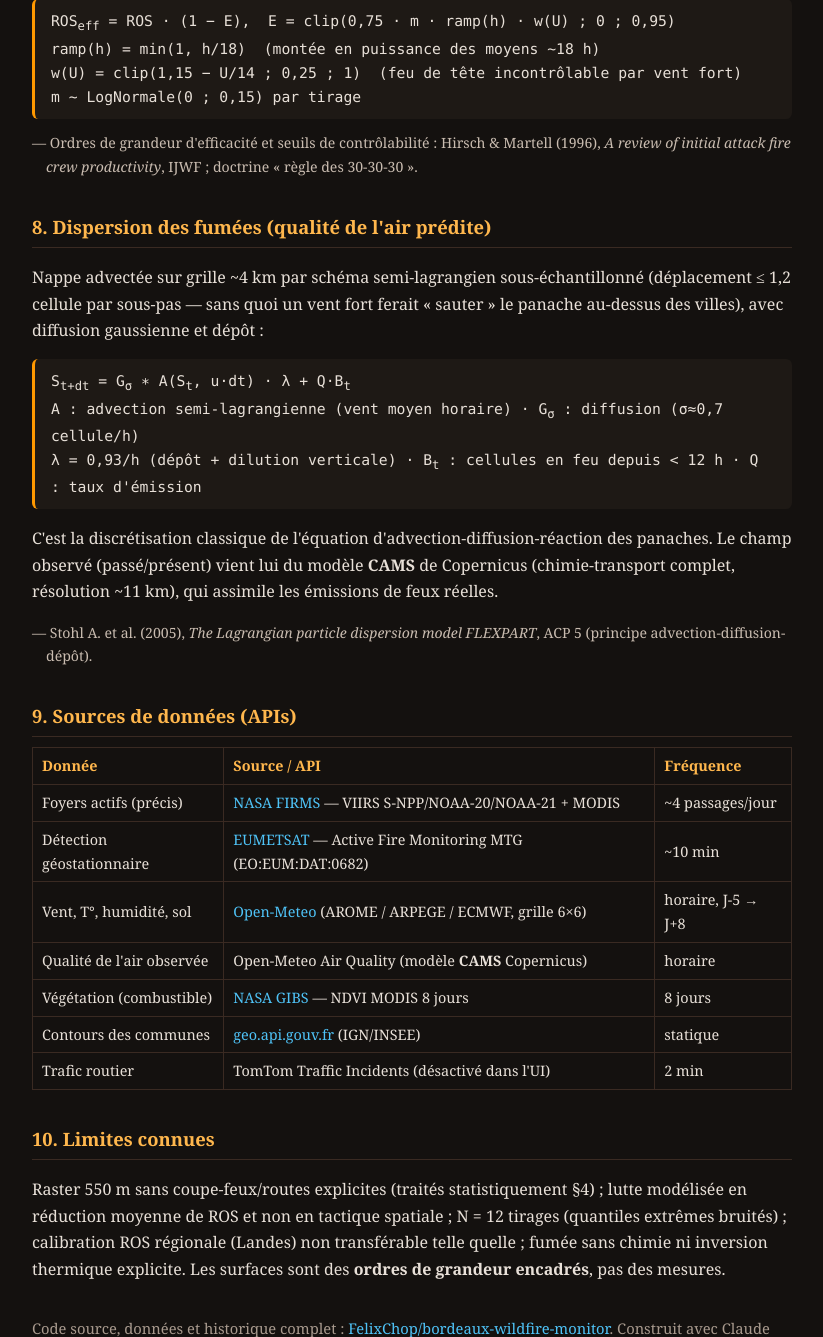
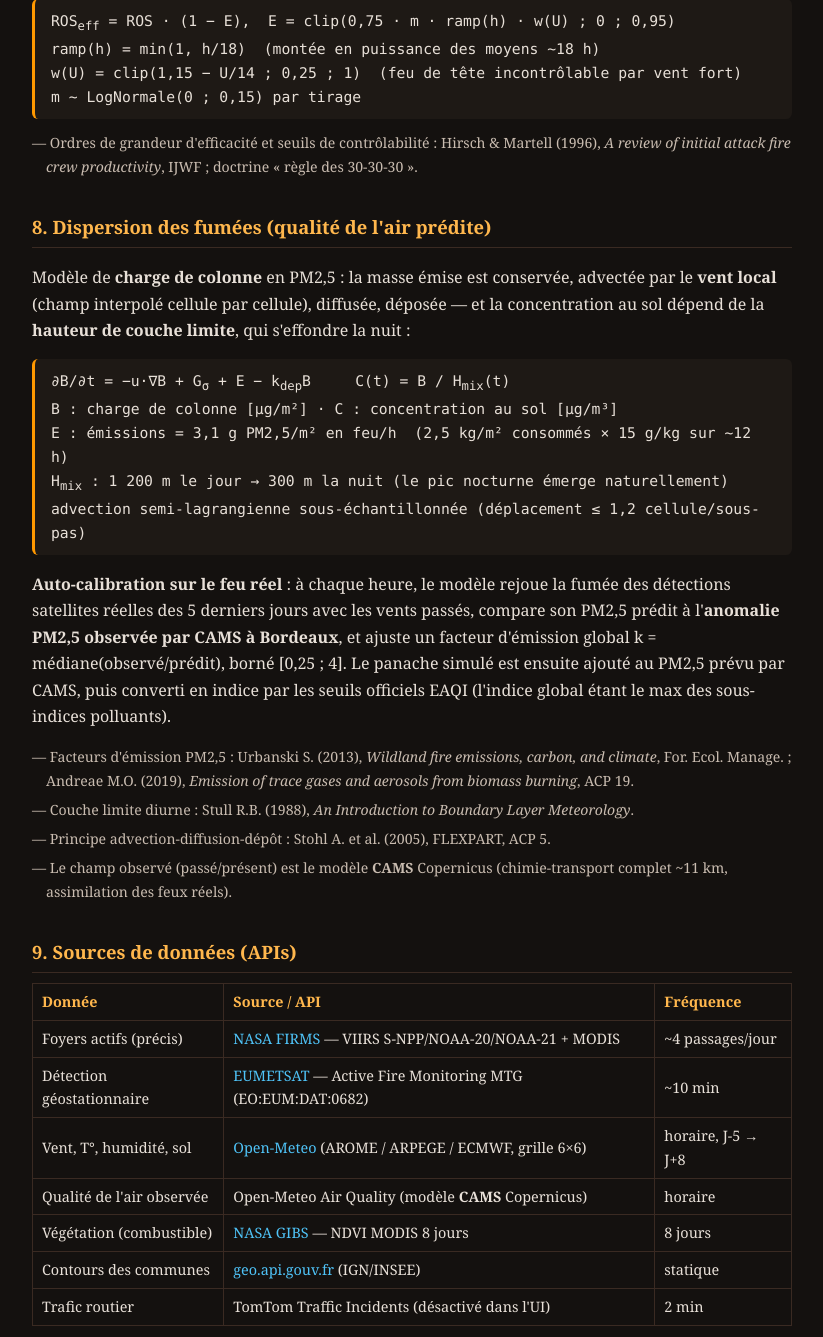
Before and after one commit to FelixChop/bordeaux-wildfire-monitor, a Flask app: page /methodologie in a window 1280 px wide. Shown: the part 2981-4318 px from the top of the page, without its empty margins (228-1051 px from the left). Run offline with Flask 3, Linux system fonts and the light colour scheme; data that the repository does not hold is empty.

Commit message:
Fumée fiable (PM2.5 physique auto-calibré), vues cohérentes, Biscarrosse
- Fumée refondue en modèle physique : charge de colonne PM2.5 [µg/m²]
  advectée par le VENT LOCAL, émissions ancrées littérature (2.5 kg/m² ×
  15 g/kg / 12 h), concentration = B/H_mix avec couche limite diurne
  (1200 m jour / 300 m nuit → pics nocturnes émergents), conversion en
  indice par seuils EAQI officiels (max des sous-indices), le tout AUTO-
  CALIBRÉ chaque heure contre l'anomalie PM2.5 CAMS observée à Bordeaux
  (hindcast du feu réel ; k=0.25 actuellement)
- Vues d'ensemble cohérentes : Référence/Optimiste = tirages SANS pyroCb,
  « Si pyroCb » = tirages AVEC, Pessimiste = p90 ; ENS_RUNS 12→16 ;
  version de cache (v6) pour invalider les formats obsolètes
- Biscarrosse : bbox FIRMS/Meteosat étendues au sud (1193 détections
  trouvées !), vue décalée 44.33→45.06
- Légende en haut ; PYTHONUNBUFFERED (logs lisibles) ; méthodologie §8 réécrite

Co-Authored-By: Claude Opus 4.8 <noreply@anthropic.com>
Claude-Session: https://claude.ai/code/session_016ijHAmpu4sBV3piFh2caRt

```diff
--- a/app.py
+++ b/app.py
@@ -106,7 +106,7 @@ def _fetch_firms_product(map_key, product, bbox, days=5):
 def fetch_nasa_firms():
     """Fetch real-time fire hotspots from several NRT satellites and merge them."""
     map_key = os.getenv('NASA_FIRMS_MAP_KEY', 'DEMO_KEY')
-    bbox = (-1.5, 44.5, -0.5, 45.2)
+    bbox = (-1.6, 44.2, -0.4, 45.3)   # inclut Biscarrosse au sud
 
     hotspots = []
     for product in _FIRMS_PRODUCTS:
@@ -574,7 +574,7 @@ def compute_ensemble():
     if not latest_data:
         return None
     from src.fire_front import simulate_ensemble, derive_view
-    ver = f"{last_update}:{datetime.utcnow().strftime('%dT%H')}"
+    ver = f"v6:{last_update}:{datetime.utcnow().strftime('%dT%H')}"
     if _ens_store['ver'] == ver:
         return _ens_store['views']
     if not _sim_lock.acquire(blocking=False):
@@ -585,7 +585,8 @@ def compute_ensemble():
         hotspots, wind, wf, fuel, _ = _sim_inputs()
         store = simulate_ensemble(
             hotspots, wind, wind_field=wf, veg_fuel=fuel, veg_bbox=SIM_BBOX,
-            max_hours=168, n_runs=int(os.getenv('ENS_RUNS', '12')))
+            max_hours=168, n_runs=int(os.getenv('ENS_RUNS', '16')))
+        store['smoke_k'] = calibrate_smoke_k()   # ancré sur le panache RÉEL
         views = {}
         for v in _VIEWS:
             d = derive_view(store, v)
@@ -1064,7 +1065,7 @@ def fetch_meteosat_fire():
         fires = []
         for r, c in zip(rows.tolist(), cols.tolist()):
             lo, la = P(float(x[c]) * H, float(y[r]) * H, inverse=True)
-            if -1.6 <= lo <= -0.3 and 44.3 <= la <= 45.4:
+            if -1.7 <= lo <= -0.3 and 44.15 <= la <= 45.4:
                 fires.append({'lat': round(float(la), 4), 'lon': round(float(lo), 4),
                               'level': int(fr[r, c])})
         end = tstr.split('/')[-1] if tstr else None
@@ -1154,47 +1155,111 @@ def api_air_quality_png():
                     headers={'Cache-Control': 'public, max-age=900'})
 
 
+def fetch_air_field():
+    """Hourly CAMS air field (EAQI index + PM2.5 µg/m³): past 5 d + forecast 7 d."""
+    n_lat, n_lon = 9, 10
+    lat0, lat1, lon0, lon1 = 44.20, 45.55, -1.75, -0.25
+    lats = np.linspace(lat0, lat1, n_lat)
+    lons = np.linspace(lon0, lon1, n_lon)
+    laq, loq = [], []
+    for la in lats:
+        for lo in lons:
+            laq.append(round(float(la), 3))
+            loq.append(round(float(lo), 3))
+    r = requests.get('https://air-quality-api.open-meteo.com/v1/air-quality', params={
+        'latitude': ','.join(map(str, laq)), 'longitude': ','.join(map(str, loq)),
+        'hourly': 'european_aqi,pm2_5', 'past_days': 5, 'forecast_days': 7,
+        'timezone': 'UTC'}, timeout=30)
+    if r.status_code != 200:
+        return None
+    res = r.json()
+    if isinstance(res, dict):
+        res = [res]
+    times = res[0].get('hourly', {}).get('time', [])
+    T = len(times)
+    aqi = np.zeros((T, n_lat, n_lon))
+    pm25 = np.zeros((T, n_lat, n_lon))
+    for idx, x in enumerate(res[:n_lat * n_lon]):
+        h = x.get('hourly', {})
+        a = h.get('european_aqi') or []
+        p = h.get('pm2_5') or []
+        i, j = idx // n_lon, idx % n_lon
+        for t in range(T):
+            aqi[t, i, j] = a[t] if t < len(a) and a[t] is not None else 0
+            pm25[t, i, j] = p[t] if t < len(p) and p[t] is not None else 0
+    return {'times': times, 'bbox': [lat0, lon0, lat1, lon1],
+            'aqi': aqi.round(0).tolist(), 'pm25': pm25.round(1).tolist()}
+
+
 @app.route('/api/air-field')
 def api_air_field():
-    """Hourly air-quality field (CAMS EAQI) on a grid: past 5 d + forecast 7 d.
-
-    Lets the client colour the air per timeline frame; on simulation frames it
-    adds the smoke plume of the simulated fire on top.
-    """
-    def prod():
-        n_lat, n_lon = 9, 10
-        lat0, lat1, lon0, lon1 = 44.20, 45.55, -1.75, -0.25
-        lats = np.linspace(lat0, lat1, n_lat)
-        lons = np.linspace(lon0, lon1, n_lon)
-        laq, loq = [], []
-        for la in lats:
-            for lo in lons:
-                laq.append(round(float(la), 3))
-                loq.append(round(float(lo), 3))
-        r = requests.get('https://air-quality-api.open-meteo.com/v1/air-quality', params={
-            'latitude': ','.join(map(str, laq)), 'longitude': ','.join(map(str, loq)),
-            'hourly': 'european_aqi', 'past_days': 5, 'forecast_days': 7,
-            'timezone': 'UTC'}, timeout=30)
-        if r.status_code != 200:
-            return None
-        res = r.json()
-        if isinstance(res, dict):
-            res = [res]
-        times = res[0].get('hourly', {}).get('time', [])
-        T = len(times)
-        aqi = np.zeros((T, n_lat, n_lon))
-        for idx, x in enumerate(res[:n_lat * n_lon]):
-            arr = x.get('hourly', {}).get('european_aqi') or []
-            i, j = idx // n_lon, idx % n_lon
-            for t in range(min(T, len(arr))):
-                aqi[t, i, j] = arr[t] if arr[t] is not None else 0
-        return {'times': times,
-                'bbox': [lat0, lon0, lat1, lon1],
-                'aqi': aqi.round(0).tolist()}
-    data = _cached('airfield', 1800, prod)
+    """Champ air horaire pour le client (index observé + PM2.5 pour le futur)."""
+    data = _cached('airfield', 1800, fetch_air_field)
     if data is None:
         return jsonify({'error': 'No air field'}), 503
     return jsonify(data)
+
+
+def calibrate_smoke_k():
+    """Auto-calibration of smoke emissions against REALITY.
+
+    Replays the real fire's smoke (FIRMS detections + past winds) over the
+    last days, compares the predicted PM2.5 with the CAMS-observed PM2.5
+    anomaly at Bordeaux, and returns a global emission scaling factor.
+    """
+    try:
+        from src.fire_front import hindcast_smoke, _SMK_BBOX, _SMK_NR, _SMK_NC
+        af = _cached('airfield', 1800, fetch_air_field)
+        if not af or not latest_data or _wind_field is None:
+            return 1.0
+        times_af = af['times']
+        now_key = datetime.utcnow().strftime('%Y-%m-%dT%H:00')
+        n_past = sum(1 for t in times_af if t < now_key)
+        if n_past < 30:
+            return 1.0
+        t0 = datetime.strptime(times_af[0], '%Y-%m-%dT%H:%M')
+        la0, lo0, la1, lo1 = _SMK_BBOX
+        offs = []
+        for hsp in latest_data['firms'].get('hotspots', []):
+            dt = _parse_ts(hsp.get('timestamp'))
+            if not dt:
+                continue
+            h0 = int((dt - t0).total_seconds() // 3600)
+            if not (0 <= h0 < n_past):
+                continue
+            rr = round((la1 - hsp['lat']) / (la1 - la0) * (_SMK_NR - 1))
+            cc = round((hsp['lon'] - lo0) / (lo1 - lo0) * (_SMK_NC - 1))
+            if 0 <= rr < _SMK_NR and 0 <= cc < _SMK_NC:
+                offs.append((rr, cc, h0))
+        if len(offs) < 50:
+            return 1.0
+        pred = hindcast_smoke(offs, _wind_field, n_past, set(range(n_past)))
+        # Bordeaux dans les deux grilles
+        r_b = round((la1 - 44.84) / (la1 - la0) * (_SMK_NR - 1))
+        c_b = round((-0.58 - lo0) / (lo1 - lo0) * (_SMK_NC - 1))
+        pm = np.asarray(af['pm25'])
+        n_lat, n_lon = pm.shape[1], pm.shape[2]
+        bi = round((44.84 - la0) / (la1 - la0) * (n_lat - 1))
+        bj = round((-0.58 - lo0) / (lo1 - lo0) * (n_lon - 1))
+        ratios = []
+        for h in range(n_past):
+            p = pred.get(h)
+            if p is None:
+                continue
+            p_val = p[r_b][c_b]
+            if p_val < 8:
+                continue   # heures sans panache prédit : non informatives
+            bg = float(np.percentile(pm[h], 10))     # fond régional
+            anom = max(float(pm[h, bi, bj]) - bg, 0.0)
+            ratios.append(anom / p_val)
+        if len(ratios) < 6:
+            return 1.0
+        k = float(np.clip(np.median(ratios), 0.25, 4.0))
+        print(f"✓ Calibration fumée vs CAMS : k={k:.2f} ({len(ratios)} heures)")
+        return k
+    except Exception as e:
+        print(f"calibration fumée erreur: {e}")
+        return 1.0
 
 
 @app.route('/api/air-grid')
--- a/templates/methodologie.html
+++ b/templates/methodologie.html
@@ -119,16 +119,24 @@
   <p class="ref">— Ordres de grandeur d'efficacité et seuils de contrôlabilité : Hirsch &amp; Martell (1996), <i>A review of initial attack fire crew productivity</i>, IJWF ; doctrine « règle des 30-30-30 ».</p>
 
   <h2>8. Dispersion des fumées (qualité de l'air prédite)</h2>
-  <p>Nappe advectée sur grille ~4 km par schéma semi-lagrangien sous-échantillonné
-  (déplacement ≤ 1,2 cellule par sous-pas — sans quoi un vent fort ferait « sauter » le panache
-  au-dessus des villes), avec diffusion gaussienne et dépôt :</p>
-  <div class="eq">S<sub>t+dt</sub> = G<sub>σ</sub> ∗ A(S<sub>t</sub>, u·dt) · λ + Q·B<sub>t</sub>
-<br>A : advection semi-lagrangienne (vent moyen horaire) · G<sub>σ</sub> : diffusion (σ≈0,7 cellule/h)
-<br>λ = 0,93/h (dépôt + dilution verticale) · B<sub>t</sub> : cellules en feu depuis &lt; 12 h · Q : taux d'émission</div>
-  <p>C'est la discrétisation classique de l'équation d'advection-diffusion-réaction des panaches.
-  Le champ observé (passé/présent) vient lui du modèle <b>CAMS</b> de Copernicus (chimie-transport
-  complet, résolution ~11 km), qui assimile les émissions de feux réelles.</p>
-  <p class="ref">— Stohl A. et al. (2005), <i>The Lagrangian particle dispersion model FLEXPART</i>, ACP 5 (principe advection-diffusion-dépôt).</p>
+  <p>Modèle de <b>charge de colonne</b> en PM2,5 : la masse émise est conservée, advectée par le
+  <b>vent local</b> (champ interpolé cellule par cellule), diffusée, déposée — et la concentration au
+  sol dépend de la <b>hauteur de couche limite</b>, qui s'effondre la nuit :</p>
+  <div class="eq">∂B/∂t = −u·∇B + G<sub>σ</sub> + E − k<sub>dep</sub>B &nbsp;&nbsp;&nbsp; C(t) = B / H<sub>mix</sub>(t)
+<br>B : charge de colonne [µg/m²] · C : concentration au sol [µg/m³]
+<br>E : émissions = 3,1 g PM2,5/m² en feu/h &nbsp;(2,5 kg/m² consommés × 15 g/kg sur ~12 h)
+<br>H<sub>mix</sub> : 1 200 m le jour → 300 m la nuit (le pic nocturne émerge naturellement)
+<br>advection semi-lagrangienne sous-échantillonnée (déplacement ≤ 1,2 cellule/sous-pas)</div>
+  <p><b>Auto-calibration sur le feu réel</b> : à chaque heure, le modèle rejoue la fumée des
+  détections satellites réelles des 5 derniers jours avec les vents passés, compare son PM2,5 prédit
+  à l'<b>anomalie PM2,5 observée par CAMS à Bordeaux</b>, et ajuste un facteur d'émission global
+  k = médiane(observé/prédit), borné [0,25 ; 4]. Le panache simulé est ensuite ajouté au PM2,5 prévu
+  par CAMS, puis converti en indice par les seuils officiels EAQI (l'indice global étant le max des
+  sous-indices polluants).</p>
+  <p class="ref">— Facteurs d'émission PM2,5 : Urbanski S. (2013), <i>Wildland fire emissions, carbon, and climate</i>, For. Ecol. Manage. ; Andreae M.O. (2019), <i>Emission of trace gases and aerosols from biomass burning</i>, ACP 19.</p>
+  <p class="ref">— Couche limite diurne : Stull R.B. (1988), <i>An Introduction to Boundary Layer Meteorology</i>.</p>
+  <p class="ref">— Principe advection-diffusion-dépôt : Stohl A. et al. (2005), FLEXPART, ACP 5.</p>
+  <p class="ref">— Le champ observé (passé/présent) est le modèle <b>CAMS</b> Copernicus (chimie-transport complet ~11 km, assimilation des feux réels).</p>
 
   <h2>9. Sources de données (APIs)</h2>
   <table>
```
Also changed, not shown: src/fire_front.py (+145 -61 lines), templates/index.html (+26 -9 lines), 1 other file.
